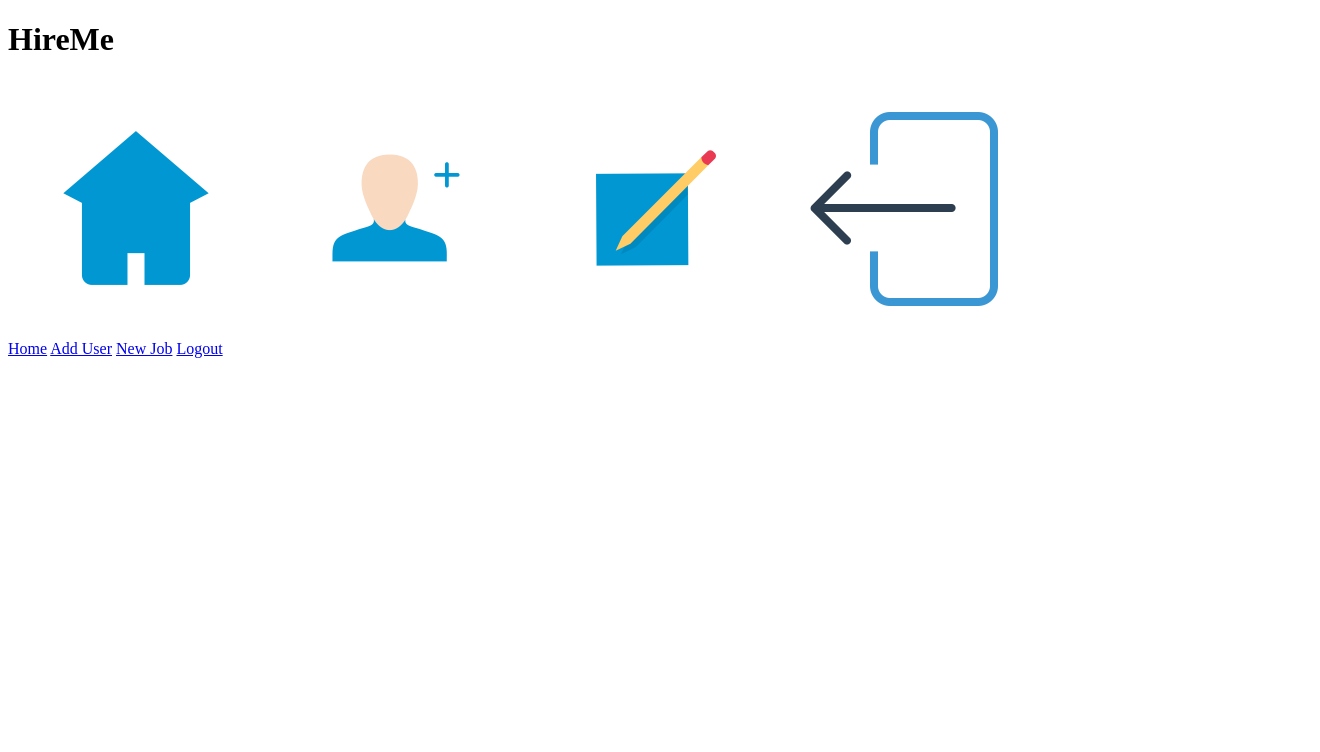
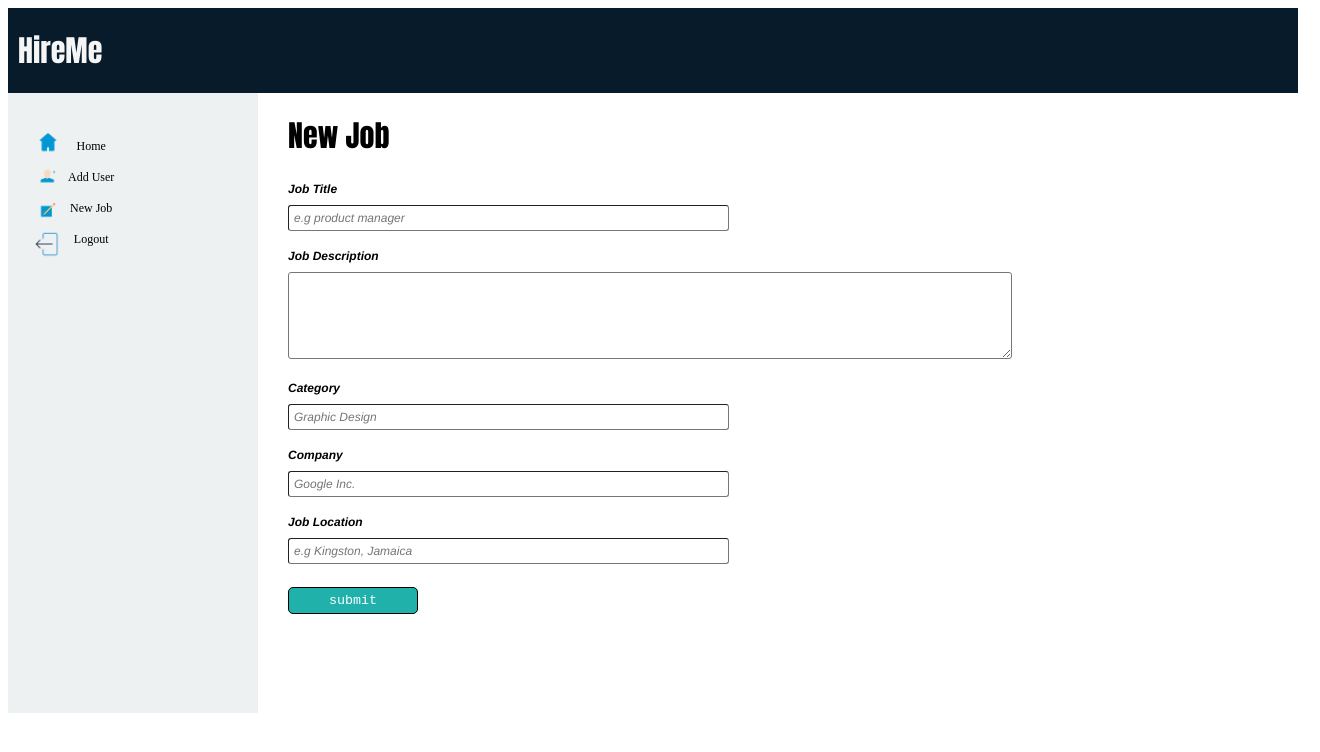
Before and after one commit to JeromeCameron/info2180-project3, a PHP site: page /home.php in a window 1320 px wide. Shown: the top 752 px of the page. Run offline with PHP 8.4, Linux system fonts and the light colour scheme; some libraries are stand-ins or nearby versions.

Commit message:
fix home page

```diff
--- a/addJob.php
+++ b/addJob.php
@@ -1,4 +1,4 @@
-?php
+<?php
 
 //PHP file loads html form to add new user with som validation using html
 
--- a/home.css
+++ b/home.css
@@ -26,7 +26,7 @@ a:link, a:visited{
     /*width:70%;*/
 }
 
-#main{
+#home_main{
     grid-column: 2/6;
     grid-row: 2/8;
     margin: 0px;
@@ -56,12 +56,12 @@ a:link, a:visited{
     padding-left: 5px;
 }
 
-#result{
+#home_result{
     width: 1000px;
     height: 600px;
 }
 
-img{
+.icons{
     height: 30px;
     width: 30px;
 }
--- a/home.js
+++ b/home.js
@@ -8,7 +8,7 @@ window.onload = function(){
 
         function prepData(){
             httpRequest = new XMLHttpRequest();
-            httpRequest.open('GET', '/addUser.php');
+            httpRequest.open('GET', '/addJob.php');
             httpRequest.onreadystatechange = sendData;
             httpRequest.send();
         }
@@ -16,7 +16,7 @@ window.onload = function(){
         function sendData(){
             if (httpRequest.readyState === XMLHttpRequest.DONE){
                 if (httpRequest.status === 200){
-                     document.getElementById('result').innerHTML = httpRequest.responseText;
+                     document.getElementById('home_result').innerHTML = httpRequest.responseText;
                 } else {
                     alert('There was a problem with the request.');
                     console.log(httpRequest.readyState );
--- a/home.php
+++ b/home.php
@@ -15,9 +15,9 @@ session_start();
 <html>
     <head>
         <title>Dashboard</title>
-        <link href="index.css" type="text/css" rel="stylesheet"/>
+        <link href="home.css" type="text/css" rel="stylesheet"/>
         <script src="https://code.jquery.com/jquery-3.1.1.min.js"></script>
-		<script src="index.js" type="text/javascript"></script>
+		<script src="home.js" type="text/javascript"></script>
 
     </head>
 
@@ -30,10 +30,10 @@ session_start();
         <div id="navigation">
 
             <div id = "box1">
-                <img src="Images/home.png"></img>
-                <img src="Images/addUser.png"></img>
-                <img src="Images/addJob.png"></img>
-                <img src="Images/logout.png"></img>
+                <img class = "icons" src="Images/home.png"></img>
+                <img class = "icons" src="Images/addUser.png"></img>
+                <img class = "icons" src="Images/addJob.png"></img>
+                <img class = "icons" src="Images/logout.png"></img>
             </div>
 
             <div id = "box2">
@@ -46,8 +46,8 @@ session_start();
         </div>
 
          <!-- Pages load here -->
-        <div id = "main">
-            <div id = "result">
+        <div id = "home_main">
+            <div id = "home_result">
          </div></div>
 
     </body>
```
